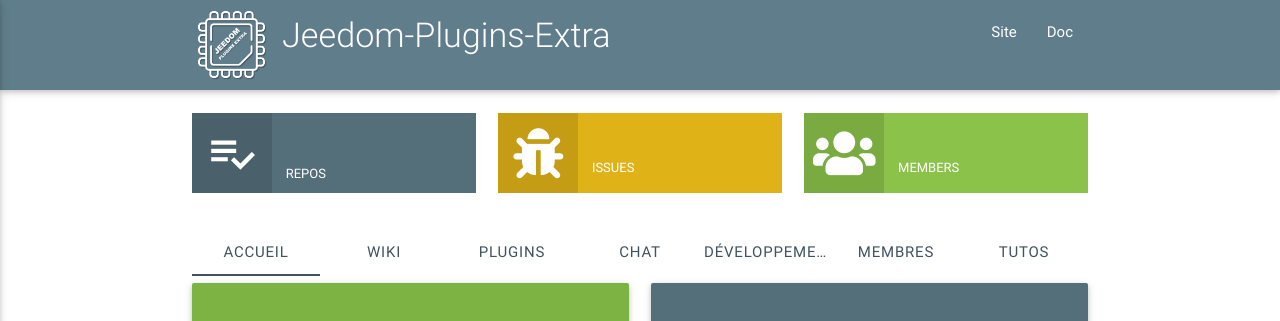
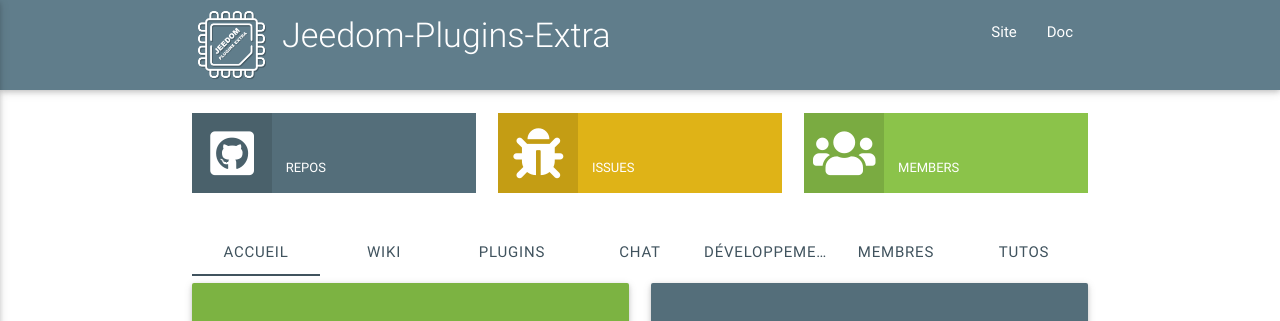
Before and after one commit to NextDom/NextDom.github.io, a Jekyll site: the page index.html, which Jekyll copies as it is, in a window 1280 px wide. Shown: the top 321 px of the page. Built offline with Jekyll 4.4.1, drawn with Linux system fonts in a browser that asks for light colours; nearby versions of some CDN libraries.

Commit message:
Update index.html

```diff
--- a/index.html
+++ b/index.html
@@ -55,7 +55,7 @@
                              <div class="col s4">
                                  <div class="info-box blue-grey darken-1 hoverable">
                                      <div class="icon">
-                                         <i class="material-icons">playlist_add_check</i>
+                                         <i class="fab fa-github-square"></i>
                                      </div>
                                      <div class="content white-text">
                                          <div class="text white-text">REPOS</div>
```
